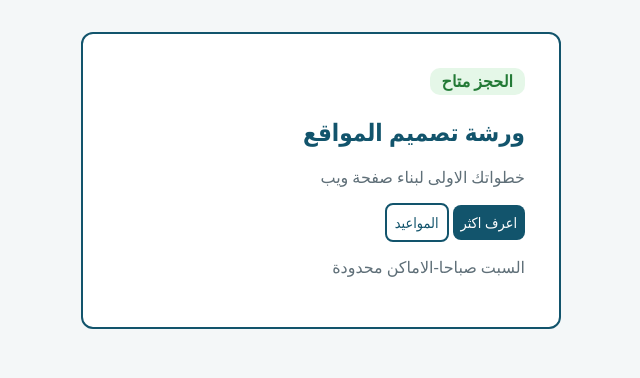
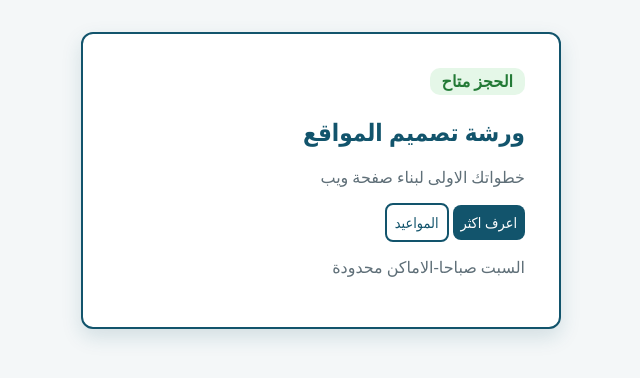
Before and after one commit to MaryamAbaddi/coderz-institute, a plain HTML site: page session7/assignment1/index.html in a window 1280 px wide. Shown: the top 378 px of the page, without its empty margins (335-975 px from the left). Drawn offline with Linux system fonts and the light colour scheme.

Commit message:
Assignment1

```diff
--- a/session7/assignment1/styles.css
+++ b/session7/assignment1/styles.css
@@ -22,6 +22,8 @@ main
 	border-radius: 12px;
 	max-width: 30rem;
 	margin-inline:auto;
+	box-shadow: 0 8px 20px rgba(18, 84, 108, 0.15);
+
 }
 
 .label
```
